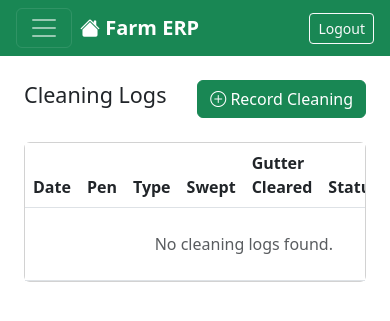
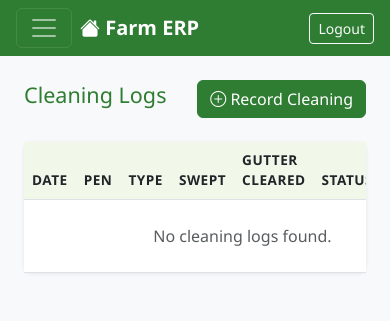
Before and after one commit to Assista123/farm-erp, a Django app: page /cleaning/ in a window 390 px wide. Shown: the top 321 px of the page. Run offline with Django 5.2, Linux system fonts and the light colour scheme; a user stored in the database is signed in; data comes from the database, SQL or seed files in the repository; data that the repository does not hold is empty.

Commit message:
Clean CSS reset for sidebar mobile and desktop

```diff
--- a/core/templates/core/css/main.css
+++ b/core/templates/core/css/main.css
@@ -1,308 +1,111 @@
-<!DOCTYPE html>
-<html lang="en">
-<head>
-    <meta charset="UTF-8">
-    <meta name="viewport" content="width=device-width, initial-scale=1.0">
-    <title>{% block title %}Farm ERP{% endblock %}</title>
-    <link href="https://cdn.jsdelivr.net/npm/bootstrap@5.3.0/dist/css/bootstrap.min.css" rel="stylesheet">
-    <link href="https://cdn.jsdelivr.net/npm/bootstrap-icons@1.10.0/font/bootstrap-icons.css" rel="stylesheet">
-    {% load static %}
-    <link rel="stylesheet" href="{% static 'core/css/main.css' %}">
-</head>
-<body>
+body {
+    font-family: 'Segoe UI', sans-serif;
+    background-color: #f8f9fa;
+}
 
-<!-- TOP NAVBAR -->
-<nav class="navbar navbar-dark bg-success px-3">
-    <div class="d-flex align-items-center">
-        <button class="navbar-toggler me-2 d-md-none" type="button"
-                data-bs-target="#sidebar"
-                aria-controls="sidebar" aria-expanded="false" aria-label="Toggle navigation">
-            <span class="navbar-toggler-icon"></span>
-        </button>
-        <a class="navbar-brand fw-bold" href="{% url 'dashboard' %}">
-            <i class="bi bi-house-fill"></i> Farm ERP
-        </a>
-    </div>
-    <div class="d-flex align-items-center text-white">
-        <span class="me-3 d-none d-md-inline">
-            <i class="bi bi-person-circle"></i>
-            {{ request.user.worker_profile.full_name|default:request.user.username }}
-        </span>
-        <a href="{% url 'logout' %}" class="btn btn-outline-light btn-sm">Logout</a>
-    </div>
-</nav>
+/* ── DESKTOP SIDEBAR ─────────────────────────────────────────── */
+.sidebar {
+    border-right: 1px solid #dee2e6;
+    min-height: 100vh;
+}
 
-<!-- Mobile overlay -->
-<div class="sidebar-overlay" id="sidebarOverlay"></div>
+.sidebar .nav-link {
+    padding: 6px 12px;
+    border-radius: 4px;
+    font-size: 0.9rem;
+}
 
-<div class="container-fluid">
-    <div class="row">
+.sidebar .nav-link:hover {
+    background-color: #e8f5e9;
+    color: #2e7d32 !important;
+}
 
-        <!-- SIDEBAR -->
-        <nav class="col-md-2 bg-light sidebar py-3" id="sidebar">
-            <ul class="nav flex-column">
+.sidebar .nav-link.active {
+    background-color: #c8e6c9;
+    color: #1b5e20 !important;
+    font-weight: 600;
+}
 
-                <li class="nav-item mb-1">
-                    <a class="nav-link text-dark fw-bold" href="{% url 'dashboard' %}">
-                        <i class="bi bi-speedometer2"></i> Dashboard
-                    </a>
-                </li>
+/* ── CARDS ───────────────────────────────────────────────────── */
+.card {
+    border: none;
+    box-shadow: 0 1px 4px rgba(0,0,0,0.08);
+    border-radius: 8px;
+}
 
-                <li class="nav-item mt-3 mb-1">
-                    <span class="text-muted small px-3">FARM SETUP</span>
-                </li>
-                <li class="nav-item">
-                    <a class="nav-link text-dark" href="{% url 'farmunit-list' %}">
-                        <i class="bi bi-building"></i> Farm Units
-                    </a>
-                </li>
-                <li class="nav-item">
-                    <a class="nav-link text-dark" href="{% url 'pen-list' %}">
-                        <i class="bi bi-grid"></i> Pens
-                    </a>
-                </li>
-                <li class="nav-item">
-                    <a class="nav-link text-dark" href="{% url 'flock-list' %}">
-                        <i class="bi bi-egg"></i> Flocks
-                    </a>
-                </li>
-                <li class="nav-item">
-                    <a class="nav-link text-dark" href="{% url 'feedtype-list' %}">
-                        <i class="bi bi-bag"></i> Feed Types
-                    </a>
-                </li>
-                <li class="nav-item">
-                    <a class="nav-link text-dark" href="{% url 'drugandsupplement-list' %}">
-                        <i class="bi bi-capsule-pill"></i> Drugs & Supplements
-                    </a>
-                </li>
-                {% if is_manager_or_above %}
-                <li class="nav-item">
-                    <a class="nav-link text-dark" href="{% url 'worker-list' %}">
-                        <i class="bi bi-people"></i> Workers
-                    </a>
-                </li>
-                <li class="nav-item">
-                    <a class="nav-link text-dark" href="{% url 'supplier-list' %}">
-                        <i class="bi bi-truck"></i> Suppliers
-                    </a>
-                </li>
-                <li class="nav-item">
-                    <a class="nav-link text-dark" href="{% url 'flockplacement-list' %}">
-                        <i class="bi bi-box-arrow-in-down"></i> Flock Placements
-                    </a>
-                </li>
-                {% endif %}
+.card-header {
+    background-color: #fff;
+    border-bottom: 1px solid #e9ecef;
+    font-weight: 600;
+}
 
-                <li class="nav-item mt-3 mb-1">
-                    <span class="text-muted small px-3">FEED</span>
-                </li>
-                {% if is_manager_or_above %}
-                <li class="nav-item">
-                    <a class="nav-link text-dark" href="{% url 'feedprocurement-list' %}">
-                        <i class="bi bi-cart"></i> Procurement
-                    </a>
-                </li>
-                <li class="nav-item">
-                    <a class="nav-link text-dark" href="{% url 'feeddelivery-list' %}">
-                        <i class="bi bi-box-seam"></i> Deliveries
-                    </a>
-                </li>
-                {% endif %}
-                <li class="nav-item">
-                    <a class="nav-link text-dark" href="{% url 'feedstock-list' %}">
-                        <i class="bi bi-archive"></i> Stock
-                    </a>
-                </li>
-                <li class="nav-item">
-                    <a class="nav-link text-dark" href="{% url 'feedissuance-list' %}">
-                        <i class="bi bi-arrow-right-square"></i> Issuance
-                    </a>
-                </li>
-                <li class="nav-item">
-                    <a class="nav-link text-dark" href="{% url 'penfeedingactivity-list' %}">
-                        <i class="bi bi-cup-straw"></i> Feeding
-                    </a>
-                </li>
-                <li class="nav-item">
-                    <a class="nav-link text-dark" href="{% url 'penfeedingsupervision-list' %}">
-                        <i class="bi bi-clipboard-check"></i> Feeding Supervision
-                    </a>
-                </li>
+/* ── TABLES ──────────────────────────────────────────────────── */
+.table th {
+    background-color: #f1f8e9;
+    font-size: 0.85rem;
+    text-transform: uppercase;
+    letter-spacing: 0.5px;
+}
 
-                <li class="nav-item mt-3 mb-1">
-                    <span class="text-muted small px-3">HEALTH</span>
-                </li>
-                <li class="nav-item">
-                    <a class="nav-link text-dark" href="{% url 'watertreatmentlog-list' %}">
-                        <i class="bi bi-droplet"></i> Water & Drugs
-                    </a>
-                </li>
-                <li class="nav-item">
-                    <a class="nav-link text-dark" href="{% url 'mortalityrecord-list' %}">
-                        <i class="bi bi-heartbreak"></i> Mortality
-                    </a>
-                </li>
-                <li class="nav-item">
-                    <a class="nav-link text-dark" href="{% url 'mortalityalert-list' %}">
-                        <i class="bi bi-bell"></i> Mortality Alerts
-                    </a>
-                </li>
-                <li class="nav-item">
-                    <a class="nav-link text-dark" href="{% url 'drugstock-list' %}">
-                        <i class="bi bi-capsule"></i> Drug Stock
-                    </a>
-                </li>
-                {% if is_manager_or_above %}
-                <li class="nav-item">
-                    <a class="nav-link text-dark" href="{% url 'drugpurchaseorder-list' %}">
-                        <i class="bi bi-capsule"></i> Drug Purchases
-                    </a>
-                </li>
-                {% endif %}
+/* ── BUTTONS ─────────────────────────────────────────────────── */
+.btn-success {
+    background-color: #2e7d32;
+    border-color: #2e7d32;
+}
 
-                <li class="nav-item mt-3 mb-1">
-                    <span class="text-muted small px-3">PRODUCTION</span>
-                </li>
-                <li class="nav-item">
-                    <a class="nav-link text-dark" href="{% url 'eggcollection-list' %}">
-                        <i class="bi bi-egg-fill"></i> Egg Collection
-                    </a>
-                </li>
-                <li class="nav-item">
-                    <a class="nav-link text-dark" href="{% url 'egggrading-list' %}">
-                        <i class="bi bi-funnel"></i> Egg Grading
-                    </a>
-                </li>
-                <li class="nav-item">
-                    <a class="nav-link text-dark" href="{% url 'eggstorageconfirmation-list' %}">
-                        <i class="bi bi-box-seam"></i> Storage Confirmation
-                    </a>
-                </li>
-                <li class="nav-item">
-                    <a class="nav-link text-dark" href="{% url 'eggtransfer-list' %}">
-                        <i class="bi bi-arrow-up-right-square"></i> Egg Transfer
-                    </a>
-                </li>
+.btn-success:hover {
+    background-color: #1b5e20;
+    border-color: #1b5e20;
+}
 
-                <li class="nav-item mt-3 mb-1">
-                    <span class="text-muted small px-3">OPERATIONS</span>
-                </li>
-                <li class="nav-item">
-                    <a class="nav-link text-dark" href="{% url 'cleaninglog-list' %}">
-                        <i class="bi bi-brush"></i> Cleaning
-                    </a>
-                </li>
-                <li class="nav-item">
-                    <a class="nav-link text-dark" href="{% url 'maintenancefault-list' %}">
-                        <i class="bi bi-tools"></i> Maintenance
-                    </a>
-                </li>
-                <li class="nav-item">
-                    <a class="nav-link text-dark" href="{% url 'maintenancerepair-list' %}">
-                        <i class="bi bi-wrench"></i> Repairs
-                    </a>
-                </li>
-                <li class="nav-item">
-                    <a class="nav-link text-dark" href="{% url 'maintenanceconfirmation-list' %}">
-                        <i class="bi bi-patch-check"></i> Repair Confirmations
-                    </a>
-                </li>
-                <li class="nav-item">
-                    <a class="nav-link text-dark" href="{% url 'manurelog-list' %}">
-                        <i class="bi bi-recycle"></i> Manure
-                    </a>
-                </li>
+/* ── NAVBAR ──────────────────────────────────────────────────── */
+.navbar {
+    background-color: #2e7d32 !important;
+}
 
-                {% if is_supervisor_or_above %}
-                <li class="nav-item mt-3 mb-1">
-                    <span class="text-muted small px-3">REPORTS</span>
-                </li>
-                <li class="nav-item">
-                    <a class="nav-link text-dark" href="{% url 'report-feed-stock' %}">
-                        <i class="bi bi-bar-chart"></i> Feed Stock
-                    </a>
-                </li>
-                <li class="nav-item">
-                    <a class="nav-link text-dark" href="{% url 'report-egg-production' %}">
-                        <i class="bi bi-egg-fill"></i> Egg Production
-                    </a>
-                </li>
-                <li class="nav-item">
-                    <a class="nav-link text-dark" href="{% url 'report-mortality' %}">
-                        <i class="bi bi-heartbreak"></i> Mortality
-                    </a>
-                </li>
-                <li class="nav-item">
-                    <a class="nav-link text-dark" href="{% url 'report-maintenance' %}">
-                        <i class="bi bi-tools"></i> Maintenance
-                    </a>
-                </li>
-                <li class="nav-item">
-                    <a class="nav-link text-dark" href="{% url 'report-pending' %}">
-                        <i class="bi bi-hourglass"></i> Pending Confirmations
-                    </a>
-                </li>
-                {% endif %}
+h4, h5 {
+    color: #2e7d32;
+}
 
-            </ul>
-        </nav>
+/* ── MOBILE ──────────────────────────────────────────────────── */
+@media (max-width: 767px) {
+    #sidebar {
+        position: fixed;
+        top: 56px;
+        left: -100%;
+        width: 75%;
+        max-width: 300px;
+        height: calc(100vh - 56px);
+        z-index: 1050;
+        overflow-y: auto;
+        box-shadow: 4px 0 15px rgba(0,0,0,0.3);
+        background-color: #f8f9fa;
+        transition: left 0.3s ease;
+        min-height: unset;
+    }
 
-        <!-- MAIN CONTENT -->
-        <main class="col-md-10 ms-sm-auto px-4 py-4">
+    #sidebar.mobile-open {
+        left: 0;
+    }
 
-            {% if messages %}
-                {% for message in messages %}
-                    <div class="alert alert-{{ message.tags }} alert-dismissible fade show" role="alert">
-                        {{ message }}
-                        <button type="button" class="btn-close" data-bs-dismiss="alert"></button>
-                    </div>
-                {% endfor %}
-            {% endif %}
+    .sidebar-overlay {
+        display: none;
+        position: fixed;
+        top: 56px;
+        left: 0;
+        width: 100%;
+        height: calc(100vh - 56px);
+        background: rgba(0,0,0,0.5);
+        z-index: 1040;
+    }
 
-            {% block content %}
-            {% endblock %}
+    .sidebar-overlay.mobile-open {
+        display: block;
+    }
 
-        </main>
-
-    </div>
-</div>
-
-<!-- Bootstrap JS -->
-<script src="https://cdn.jsdelivr.net/npm/bootstrap@5.3.0/dist/js/bootstrap.bundle.min.js"></script>
-<script>
-    document.addEventListener('DOMContentLoaded', function() {
-        const sidebar = document.getElementById('sidebar');
-        const overlay = document.getElementById('sidebarOverlay');
-        const toggleBtn = document.querySelector('[data-bs-target="#sidebar"]');
-
-        if (toggleBtn && sidebar) {
-            toggleBtn.addEventListener('click', function(e) {
-                e.preventDefault();
-                e.stopPropagation();
-                sidebar.classList.toggle('mobile-open');
-                if (overlay) overlay.classList.toggle('mobile-open');
-            });
-        }
-
-        if (overlay) {
-            overlay.addEventListener('click', function() {
-                sidebar.classList.remove('mobile-open');
-                overlay.classList.remove('mobile-open');
-            });
-        }
-
-        if (sidebar) {
-            sidebar.querySelectorAll('a').forEach(function(link) {
-                link.addEventListener('click', function() {
-                    if (window.innerWidth < 768) {
-                        sidebar.classList.remove('mobile-open');
-                        if (overlay) overlay.classList.remove('mobile-open');
-                    }
-                });
-            });
-        }
-    });
-</script>
-</body>
-</html>
+    main {
+        width: 100% !important;
+        max-width: 100% !important;
+        margin-left: 0 !important;
+    }
+}
```
Also changed, not shown: core/templates/core/base.html (+2 -46 lines).
